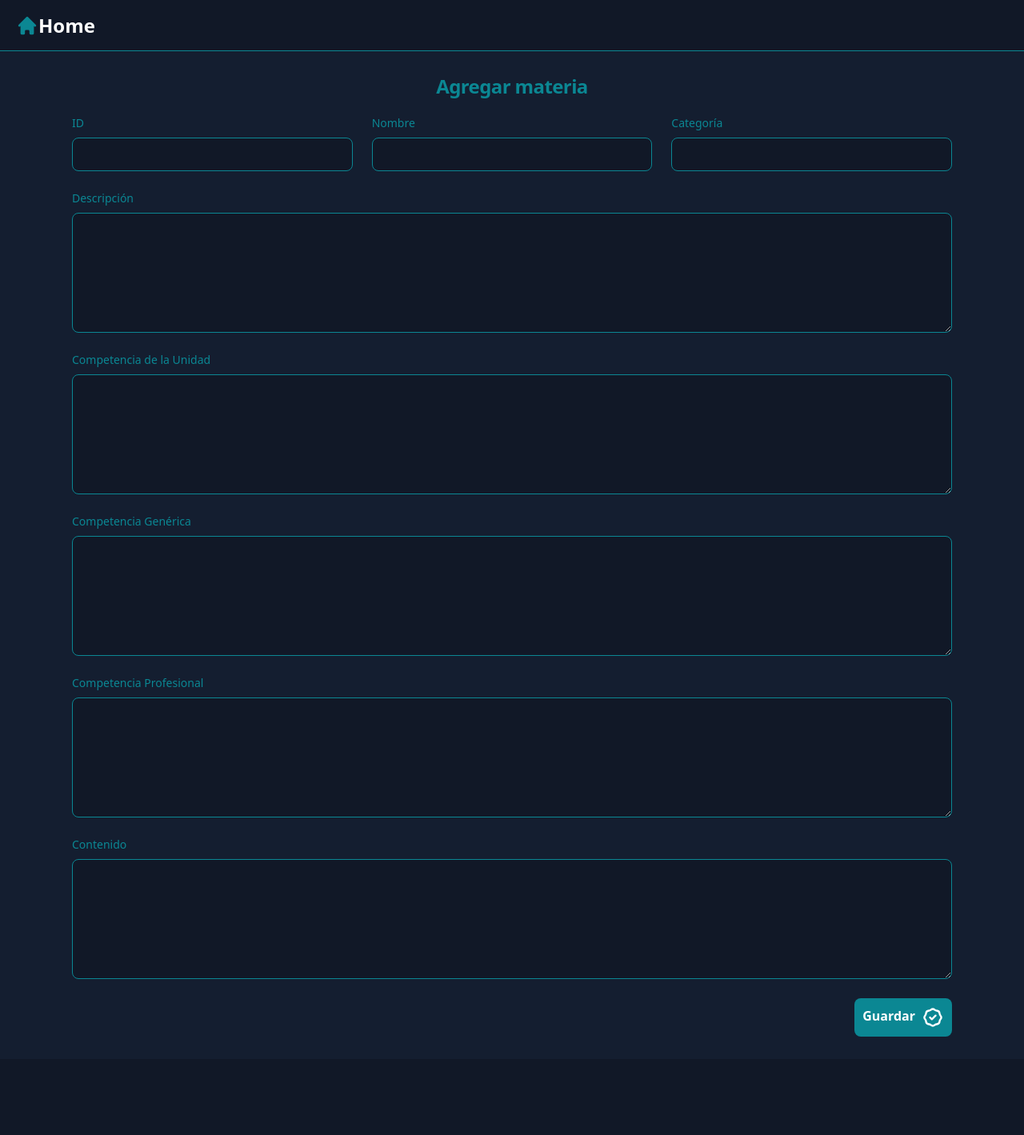
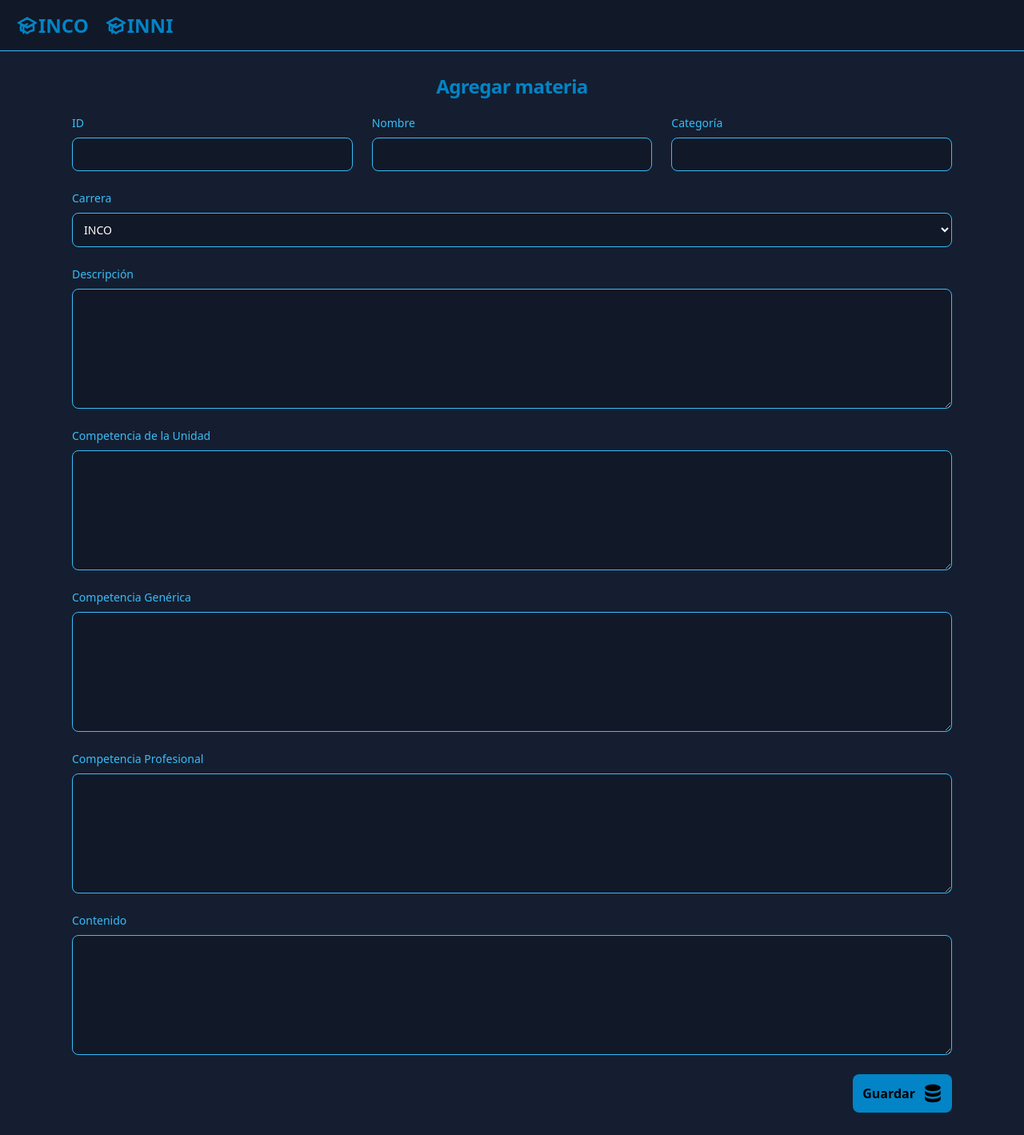
Before and after one commit to EdgarPinedo/SS_APP, a Flask app: page /new in a window 1280 px wide. Shown: the whole page at 80% size. Before the commit the page ends 1296 px from the top, so only its background shows below. Run offline with Flask 2, Linux system fonts and the light colour scheme; parts of the project's set-up code (start-up, migrations or seed data) failed here and were passed over.

```diff
--- a/app.py
+++ b/app.py
@@ -2,6 +2,7 @@ import firebase_admin
 from firebase_admin import credentials
 from firebase_admin import firestore
 from similarity import buscar
+import html
 
 cred = credentials.Certificate('serviceAccountKey.json')
 firebase_admin.initialize_app(cred)
@@ -16,27 +17,44 @@ app = Flask(__name__)
 
 @app.route('/')
 def index():
+    materias = db.collection('Materias INCO').get()
+    list = []
+    for materia in materias:
+        list.append(materia.to_dict())
+    return render_template('index.html', mats = list, _index = "inco")
+
+@app.route('/INNI')
+def inni():
     materias = db.collection('Materias').get()
     list = []
     for materia in materias:
         list.append(materia.to_dict())
-    return render_template('index.html', mats = list)
+    return render_template('index.html', mats = list, _index = "inni")
 
-@app.route('/busqueda', methods = ['POST'])
-def busqueda():
+
+#buscar materias
+
+@app.route('/busqueda/<index>', methods = ['POST'])
+def busqueda(index):
     if request.method == 'POST':
-        materias = db.collection('Materias').get()
         list = []
+
+        if index == "inco":
+            materias = db.collection('Materias INCO').get()
+        elif index == "inni":
+            materias = db.collection('Materias').get()
+
         stringBusqueda = request.form['search']
         for materia in materias:
             strings = [materia.to_dict()['title'], stringBusqueda]
             similarity = buscar(strings)
             if(similarity > 0.36):
                 list.append(materia.to_dict())
-    return render_template('index.html', mats = list)
+
+    return render_template('index.html', mats = list, _index = index)
 
 
-# Agregar page
+# Agregar materia
 
 @app.route('/new')
 def new():
@@ -53,17 +71,27 @@ def agregarMateria():
         competenciaG = request.form['competenciaG']
         competenciaP = request.form['competenciaP']
         contenido = request.form['contenido']
+        carrera = request.form['index']
         data = {'id':id, 'title':title, 'categoria':categoria, 'description':description,
                 'competenciaU':competenciaU, 'competenciaG':competenciaG, 'competenciaP':competenciaP, 'contenido':contenido}
-        db.collection('Materias INCO').document(id).set(data)
-    return redirect(url_for('index'))
+
+        if carrera == "INCO":
+            db.collection('Materias INCO').document(id).set(data)
+            return redirect(url_for('index'))
+        else:
+            db.collection('Materias').document(id).set(data)
+            return redirect(url_for('/INNI'))
+
 
 
 # Ver detalles de materia
 
-@app.route('/detalles/<id>')
-def show(id):
-    materia = db.collection('Materias').where("id", "==", id).get()[0].to_dict()
+@app.route('/detalles/<carrera>/<id>')
+def show(carrera, id):
+    if carrera == "inco":
+        materia = db.collection('Materias INCO').where("id", "==", id).get()[0].to_dict()
+    elif carrera == "inni":
+        materia = db.collection('Materias').where("id", "==", id).get()[0].to_dict()
     return render_template('show.html', mat = materia)
 
 if __name__ == '__main__':
--- a/static/css/dist/output.css
+++ b/static/css/dist/output.css
@@ -524,13 +507,29 @@ Ensure the default browser behavior of the `hidden` attribute.
   margin-bottom: 1.5rem;
 }
 
-.my-2 {
-  margin-top: 0.5rem;
+.my-8 {
+  margin-top: 2rem;
+  margin-bottom: 2rem;
+}
+
+.mt-7 {
+  margin-top: 1.75rem;
+}
+
+.mb-5 {
+  margin-bottom: 1.25rem;
+}
+
+.mb-6 {
+  margin-bottom: 1.5rem;
+}
+
+.mb-2 {
   margin-bottom: 0.5rem;
 }
 
-.mb-3 {
-  margin-bottom: 0.75rem;
+.mb-7 {
+  margin-bottom: 1.75rem;
 }
 
 .ml-2 {
@@ -541,32 +540,12 @@ Ensure the default browser behavior of the `hidden` attribute.
   margin-right: 1.25rem;
 }
 
-.mt-7 {
-  margin-top: 1.75rem;
+.mb-3 {
+  margin-bottom: 0.75rem;
 }
 
-.mb-2 {
-  margin-bottom: 0.5rem;
-}
-
-.mb-6 {
-  margin-bottom: 1.5rem;
-}
-
-.mt-5 {
-  margin-top: 1.25rem;
-}
-
-.mb-5 {
-  margin-bottom: 1.25rem;
-}
-
-.ml-2\.5 {
-  margin-left: 0.625rem;
-}
-
-.mb-7 {
-  margin-bottom: 1.75rem;
+.mr-4 {
+  margin-right: 1rem;
 }
 
 .block {
@@ -581,56 +560,44 @@ Ensure the default browser behavior of the `hidden` attribute.
   display: grid;
 }
 
-.h-5 {
-  height: 1.25rem;
+.h-\[150px\] {
+  height: 150px;
 }
 
-.h-screen {
-  height: 100vh;
+.h-7 {
+  height: 1.75rem;
 }
 
 .h-16 {
   height: 4rem;
 }
 
-.h-7 {
-  height: 1.75rem;
-}
-
-.h-6 {
-  height: 1.5rem;
-}
-
-.h-4 {
-  height: 1rem;
-}
-
-.h-\[100px\] {
-  height: 100px;
-}
-
-.h-\[150px\] {
-  height: 150px;
+.h-5 {
+  height: 1.25rem;
 }
 
 .max-h-48 {
   max-height: 12rem;
 }
 
-.w-\[800px\] {
-  width: 800px;
+.w-\[1100px\] {
+  width: 1100px;
 }
 
-.w-5 {
-  width: 1.25rem;
+.w-full {
+  width: 100%;
+}
+
+.w-auto {
+  width: auto;
 }
 
 .w-7 {
   width: 1.75rem;
 }
 
-.w-full {
-  width: 100%;
+.w-5 {
+  width: 1.25rem;
 }
 
 .w-\[900px\] {
@@ -641,40 +608,12 @@ Ensure the default browser behavior of the `hidden` attribute.
   width: 1152px;
 }
 
-.w-\[1200px\] {
-  width: 1200px;
-}
-
-.w-6 {
-  width: 1.5rem;
-}
-
-.w-4 {
-  width: 1rem;
-}
-
-.w-auto {
-  width: auto;
-}
-
-.w-\[1100px\] {
-  width: 1100px;
-}
-
-.w-1\/3 {
-  width: 33.333333%;
+.w-\[150px\] {
+  width: 150px;
 }
 
 .flex-wrap {
   flex-wrap: wrap;
-}
-
-.items-start {
-  align-items: flex-start;
-}
-
-.items-end {
-  align-items: flex-end;
 }
 
 .items-center {
@@ -731,29 +658,9 @@ Ensure the default browser behavior of the `hidden` attribute.
   border-bottom-width: 1px;
 }
 
-.border-\[\#0b8793\] {
+.border-sky-400 {
   --tw-border-opacity: 1;
-  border-color: rgb(11 135 147 / var(--tw-border-opacity));
-}
-
-.border-gray-600 {
-  --tw-border-opacity: 1;
-  border-color: rgb(75 85 99 / var(--tw-border-opacity));
-}
-
-.border-gray-300 {
-  --tw-border-opacity: 1;
-  border-color: rgb(209 213 219 / var(--tw-border-opacity));
-}
-
-.bg-\[\#0b8793\] {
-  --tw-bg-opacity: 1;
-  background-color: rgb(11 135 147 / var(--tw-bg-opacity));
-}
-
-.bg-\[\#141e30\] {
-  --tw-bg-opacity: 1;
-  background-color: rgb(20 30 48 / var(--tw-bg-opacity));
+  border-color: rgb(56 189 248 / var(--tw-border-opacity));
 }
 
 .bg-gray-900 {
@@ -761,24 +668,9 @@ Ensure the default browser behavior of the `hidden` attribute.
   background-color: rgb(17 24 39 / var(--tw-bg-opacity));
 }
 
-.bg-gray-700 {
+.bg-sky-600 {
   --tw-bg-opacity: 1;
-  background-color: rgb(55 65 81 / var(--tw-bg-opacity));
-}
-
-.bg-gray-50 {
-  --tw-bg-opacity: 1;
-  background-color: rgb(249 250 251 / var(--tw-bg-opacity));
-}
-
-.bg-blue-700 {
-  --tw-bg-opacity: 1;
-  background-color: rgb(29 78 216 / var(--tw-bg-opacity));
-}
-
-.bg-red-500 {
-  --tw-bg-opacity: 1;
-  background-color: rgb(239 68 68 / var(--tw-bg-opacity));
+  background-color: rgb(2 132 199 / var(--tw-bg-opacity));
 }
 
 .p-2\.5 {
@@ -793,19 +685,8 @@ Ensure the default browser behavior of the `hidden` attribute.
   padding: 1rem;
 }
 
-.px-5 {
-  padding-left: 1.25rem;
-  padding-right: 1.25rem;
-}
-
-.py-2\.5 {
-  padding-top: 0.625rem;
-  padding-bottom: 0.625rem;
-}
-
-.py-2 {
-  padding-top: 0.5rem;
-  padding-bottom: 0.5rem;
+.pl-3 {
+  padding-left: 0.75rem;
 }
 
 .pl-5 {
@@ -816,24 +697,16 @@ Ensure the default browser behavior of the `hidden` attribute.
   padding-right: 1.25rem;
 }
 
-.pl-3 {
-  padding-left: 0.75rem;
-}
-
 .pl-10 {
   padding-left: 2.5rem;
 }
 
-.pl-2\.5 {
-  padding-left: 0.625rem;
+.text-center {
+  text-align: center;
 }
 
-.pl-2 {
-  padding-left: 0.5rem;
-}
-
-.text-center {
-  text-align: center;
+.text-justify {
+  text-align: justify;
 }
 
 .text-2xl {
@@ -846,20 +719,35 @@ Ensure the default browser behavior of the `hidden` attribute.
   line-height: 1.25rem;
 }
 
+.text-xl {
+  font-size: 1.25rem;
+  line-height: 1.75rem;
+}
+
 .font-bold {
   font-weight: 700;
+}
+
+.font-medium {
+  font-weight: 500;
 }
 
 .font-normal {
   font-weight: 400;
 }
 
-.font-medium {
-  font-weight: 500;
+.tracking-tight {
+  letter-spacing: -0.025em;
 }
 
-.tracking-tight {
-  letter-spacing: -0.025em;
+.text-sky-600 {
+  --tw-text-opacity: 1;
+  color: rgb(2 132 199 / var(--tw-text-opacity));
+}
+
+.text-sky-400 {
+  --tw-text-opacity: 1;
+  color: rgb(56 189 248 / var(--tw-text-opacity));
 }
 
 .text-white {
@@ -867,39 +755,14 @@ Ensure the default browser behavior of the `hidden` attribute.
   color: rgb(255 255 255 / var(--tw-text-opacity));
 }
 
-.text-\[\#0b8793\] {
+.text-black {
   --tw-text-opacity: 1;
-  color: rgb(11 135 147 / var(--tw-text-opacity));
+  color: rgb(0 0 0 / var(--tw-text-opacity));
 }
 
 .text-gray-400 {
   --tw-text-opacity: 1;
   color: rgb(156 163 175 / var(--tw-text-opacity));
-}
-
-.text-gray-300 {
-  --tw-text-opacity: 1;
-  color: rgb(209 213 219 / var(--tw-text-opacity));
-}
-
-.text-gray-900 {
-  --tw-text-opacity: 1;
-  color: rgb(17 24 39 / var(--tw-text-opacity));
-}
-
-.placeholder-\[\#0b8793\]::-moz-placeholder {
-  --tw-placeholder-opacity: 1;
-  color: rgb(11 135 147 / var(--tw-placeholder-opacity));
-}
-
-.placeholder-\[\#0b8793\]:-ms-input-placeholder {
-  --tw-placeholder-opacity: 1;
-  color: rgb(11 135 147 / var(--tw-placeholder-opacity));
-}
-
-.placeholder-\[\#0b8793\]::placeholder {
-  --tw-placeholder-opacity: 1;
-  color: rgb(11 135 147 / var(--tw-placeholder-opacity));
 }
 
 .placeholder-gray-400::-moz-placeholder {
@@ -917,49 +780,44 @@ Ensure the default browser behavior of the `hidden` attribute.
   color: rgb(156 163 175 / var(--tw-placeholder-opacity));
 }
 
-.hover\:bg-\[\#013C41\]:hover {
-  --tw-bg-opacity: 1;
-  background-color: rgb(1 60 65 / var(--tw-bg-opacity));
+.placeholder-sky-400::-moz-placeholder {
+  --tw-placeholder-opacity: 1;
+  color: rgb(56 189 248 / var(--tw-placeholder-opacity));
 }
 
-.hover\:bg-blue-800:hover {
-  --tw-bg-opacity: 1;
-  background-color: rgb(30 64 175 / var(--tw-bg-opacity));
+.placeholder-sky-400:-ms-input-placeholder {
+  --tw-placeholder-opacity: 1;
+  color: rgb(56 189 248 / var(--tw-placeholder-opacity));
 }
 
-.hover\:text-\[\#0b8793\]:hover {
-  --tw-text-opacity: 1;
-  color: rgb(11 135 147 / var(--tw-text-opacity));
+.placeholder-sky-400::placeholder {
+  --tw-placeholder-opacity: 1;
+  color: rgb(56 189 248 / var(--tw-placeholder-opacity));
 }
 
-.focus\:border:focus {
-  border-width: 1px;
+.hover\:bg-sky-800:hover {
+  --tw-bg-opacity: 1;
+  background-color: rgb(7 89 133 / var(--tw-bg-opacity));
 }
 
-.focus\:border-blue-500:focus {
-  --tw-border-opacity: 1;
-  border-color: rgb(59 130 246 / var(--tw-border-opacity));
+.hover\:bg-gray-800:hover {
+  --tw-bg-opacity: 1;
+  background-color: rgb(31 41 55 / var(--tw-bg-opacity));
 }
 
-.focus\:border-\[\#0b8793\]:focus {
-  --tw-border-opacity: 1;
-  border-color: rgb(11 135 147 / var(--tw-border-opacity));
+.hover\:text-white:hover {
+  --tw-text-opacity: 1;
+  color: rgb(255 255 255 / var(--tw-text-opacity));
 }
 
-.focus\:bg-gray-900:focus {
-  --tw-bg-opacity: 1;
-  background-color: rgb(17 24 39 / var(--tw-bg-opacity));
+.hover\:text-sky-100:hover {
+  --tw-text-opacity: 1;
+  color: rgb(224 242 254 / var(--tw-text-opacity));
 }
 
 .focus\:outline-none:focus {
   outline: 2px solid transparent;
   outline-offset: 2px;
-}
-
-.focus\:ring-4:focus {
-  --tw-ring-offset-shadow: var(--tw-ring-inset) 0 0 0 var(--tw-ring-offset-width) var(--tw-ring-offset-color);
-  --tw-ring-shadow: var(--tw-ring-inset) 0 0 0 calc(4px + var(--tw-ring-offset-width)) var(--tw-ring-color);
-  box-shadow: var(--tw-ring-offset-shadow), var(--tw-ring-shadow), var(--tw-shadow, 0 0 #0000);
 }
 
 .focus\:ring:focus {
--- a/templates/agregar.html
+++ b/templates/agregar.html
@@ -1,49 +1,57 @@
 {% extends "base_template.html" %}
 {% block content %}
 
-  <h5 class="w-[1100px] text-center mt-7 mb-5 text-2xl font-bold tracking-tight text-[#0b8793]">Agregar materia</h5>
+  <h5 class="w-[1100px] text-center mt-7 mb-5 text-2xl font-bold tracking-tight text-sky-600">Agregar materia</h5>
 
   <form action="/agregarmateria" method="POST" class="w-[1100px]">
     <div class="grid xl:grid-cols-3 xl:gap-6">
       <div class="relative z-0 w-full mb-6 group">
-        <label for="id" class="block mb-2 text-sm font-medium text-[#0b8793]">ID</label>
-        <input type="text" autocomplete="off" name="id" class="border text-sm rounded-lg block p-2.5 w-full bg-gray-900 border-[#0b8793] placeholder-gray-400 text-white focus:outline-none focus:ring focus:ring-[#0b8793]"required>
+        <label for="id" class="block mb-2 text-sm font-medium text-sky-400">ID</label>
+        <input type="text" autocomplete="off" name="id" class="border text-sm rounded-lg block p-2.5 w-full bg-gray-900 border-sky-400 placeholder-gray-400 text-white focus:outline-none focus:ring focus:ring-sky-400"required>
       </div>
       <div class="relative z-0 w-full mb-6 group">
-        <label for="tittle" class="block mb-2 text-sm font-medium text-[#0b8793]">Nombre</label>
-        <input type="text" autocomplete="off" name="title" class="border text-sm rounded-lg block p-2.5 w-full bg-gray-900 border-[#0b8793] placeholder-gray-400 text-white focus:outline-none focus:ring focus:ring-[#0b8793]"required>
+        <label for="tittle" class="block mb-2 text-sm font-medium text-sky-400">Nombre</label>
+        <input type="text" autocomplete="off" name="title" class="border text-sm rounded-lg block p-2.5 w-full bg-gray-900 border-sky-400 placeholder-gray-400 text-white focus:outline-none focus:ring focus:ring-sky-400"required>
       </div>
       <div class="relative z-0 w-full mb-6 group">
-        <label for="categoria" class="block mb-2 text-sm font-medium text-[#0b8793]">Categoría</label>
-        <input type="text" autocomplete="off" name="categoria" class="border text-sm rounded-lg block p-2.5 w-full bg-gray-900 border-[#0b8793] placeholder-gray-400 text-white focus:outline-none focus:ring focus:ring-[#0b8793]"required>
+        <label for="categoria" class="block mb-2 text-sm font-medium text-sky-400">Categoría</label>
+        <input type="text" autocomplete="off" name="categoria" class="border text-sm rounded-lg block p-2.5 w-full bg-gray-900 border-sky-400 placeholder-gray-400 text-white focus:outline-none focus:ring focus:ring-sky-400"required>
       </div>
     </div>
 
+    <label for="index" class="block mb-2 text-sm font-medium text-sky-400">Carrera</label>
+    <select name="index" class="border text-sm rounded-lg block w-full p-2.5 mb-6 bg-gray-900 border-sky-400 placeholder-gray-400 text-white focus:outline-none focus:ring focus:ring-sky-400">
+      <option>INCO</option>
+      <option>INNI</option>
+    </select>
+
     <div class="mb-6">
-      <label for="description" class="block mb-2 text-sm font-medium text-[#0b8793]">Descripción</label>
-      <textarea type="text" name="description" class="block w-full h-[150px] p-4 border border-[#0b8793] rounded-lg sm:text-md bg-gray-900 placeholder-gray-400 text-white focus:outline-none focus:ring focus:ring-[#0b8793]" required></textarea>
+      <label for="description" class="block mb-2 text-sm font-medium text-sky-400">Descripción</label>
+      <textarea type="text" name="description" class="block w-full h-[150px] p-4 border border-sky-400 rounded-lg sm:text-md bg-gray-900 placeholder-gray-400 text-white focus:outline-none focus:ring focus:ring-sky-400" required></textarea>
     </div>
     <div class="mb-6">
-      <label for="competenciaU" class="block mb-2 text-sm font-medium text-[#0b8793]">Competencia de la Unidad</label>
-      <textarea type="text" name="competenciaU" class="block w-full h-[150px] p-4 border border-[#0b8793] rounded-lg sm:text-md bg-gray-900 placeholder-gray-400 text-white focus:outline-none focus:ring focus:ring-[#0b8793]" required></textarea>
+      <label for="competenciaU" class="block mb-2 text-sm font-medium text-sky-400">Competencia de la Unidad</label>
+      <textarea type="text" name="competenciaU" class="block w-full h-[150px] p-4 border border-sky-400 rounded-lg sm:text-md bg-gray-900 placeholder-gray-400 text-white focus:outline-none focus:ring focus:ring-sky-400" required></textarea>
     </div>
     <div class="mb-6">
-      <label for="competenciaG" class="block mb-2 text-sm font-medium text-[#0b8793]">Competencia Genérica</label>
-      <textarea type="text" name="competenciaG" class="block w-full h-[150px] p-4 border border-[#0b8793] rounded-lg sm:text-md bg-gray-900 placeholder-gray-400 text-white focus:outline-none focus:ring focus:ring-[#0b8793]" required></textarea>
+      <label for="competenciaG" class="block mb-2 text-sm font-medium text-sky-400">Competencia Genérica</label>
+      <textarea type="text" name="competenciaG" class="block w-full h-[150px] p-4 border border-sky-400 rounded-lg sm:text-md bg-gray-900 placeholder-gray-400 text-white focus:outline-none focus:ring focus:ring-sky-400" required></textarea>
     </div>
     <div class="mb-6">
-      <label for="competenciaP" class="block mb-2 text-sm font-medium text-[#0b8793]">Competencia Profesional</label>
-      <textarea type="text" name="competenciaP" class="block w-full h-[150px] p-4 border border-[#0b8793] rounded-lg sm:text-md bg-gray-900 placeholder-gray-400 text-white focus:outline-none focus:ring focus:ring-[#0b8793]" required></textarea>
+      <label for="competenciaP" class="block mb-2 text-sm font-medium text-sky-400">Competencia Profesional</label>
+      <textarea type="text" name="competenciaP" class="block w-full h-[150px] p-4 border border-sky-400 rounded-lg sm:text-md bg-gray-900 placeholder-gray-400 text-white focus:outline-none focus:ring focus:ring-sky-400" required></textarea>
     </div>
     <div class="mb-6">
-      <label for="contenido" class="block mb-2 text-sm font-medium text-[#0b8793]">Contenido</label>
-      <textarea type="text" name="contenido" class="block w-full h-[150px] p-4 border border-[#0b8793] rounded-lg sm:text-md bg-gray-900 placeholder-gray-400 text-white focus:outline-none focus:ring focus:ring-[#0b8793]" required></textarea>
+      <label for="contenido" class="block mb-2 text-sm font-medium text-sky-400">Contenido</label>
+      <textarea type="text" name="contenido" class="block w-full h-[150px] p-4 border border-sky-400 rounded-lg sm:text-md bg-gray-900 placeholder-gray-400 text-white focus:outline-none focus:ring focus:ring-sky-400" required></textarea>
     </div>
 
     <div class="flex justify-end w-[1100px] mb-7">
-      <button class="p-2.5 ml-2 bg-[#0b8793] flex w-auto rounded-lg hover:bg-[#013C41] font-bold text-white"> Guardar
-        <svg xmlns="http://www.w3.org/2000/svg" class="h-7 w-7 ml-2" fill="none" viewBox="0 0 24 24" stroke="white" stroke-width="2">
-          <path stroke-linecap="round" stroke-linejoin="round" d="M9 12l2 2 4-4M7.835 4.697a3.42 3.42 0 001.946-.806 3.42 3.42 0 014.438 0 3.42 3.42 0 001.946.806 3.42 3.42 0 013.138 3.138 3.42 3.42 0 00.806 1.946 3.42 3.42 0 010 4.438 3.42 3.42 0 00-.806 1.946 3.42 3.42 0 01-3.138 3.138 3.42 3.42 0 00-1.946.806 3.42 3.42 0 01-4.438 0 3.42 3.42 0 00-1.946-.806 3.42 3.42 0 01-3.138-3.138 3.42 3.42 0 00-.806-1.946 3.42 3.42 0 010-4.438 3.42 3.42 0 00.806-1.946 3.42 3.42 0 013.138-3.138z" />
+      <button class="p-2.5 pl-3 bg-sky-600 flex items-center w-auto rounded-lg hover:bg-sky-800 font-bold text-black hover:text-white"> Guardar
+        <svg xmlns="http://www.w3.org/2000/svg" class="h-7 w-7 ml-2" viewBox="0 0 20 20" fill="currentColor">
+          <path d="M3 12v3c0 1.657 3.134 3 7 3s7-1.343 7-3v-3c0 1.657-3.134 3-7 3s-7-1.343-7-3z" />
+          <path d="M3 7v3c0 1.657 3.134 3 7 3s7-1.343 7-3V7c0 1.657-3.134 3-7 3S3 8.657 3 7z" />
+          <path d="M17 5c0 1.657-3.134 3-7 3S3 6.657 3 5s3.134-3 7-3 7 1.343 7 3z" />
         </svg>
       </button>
     </div>
--- a/templates/base_template.html
+++ b/templates/base_template.html
@@ -6,17 +6,30 @@
       <style> html { background-color: #141e30; } </style>
     </head>
 
-    <body class="bg-[#141e30] h-screen">
+    <body>
 
-      <nav class="bg-gray-900 pl-5 pr-5 h-16 border-b border-[#0b8793] flex flex-wrap justify-between items-center mx-auto">
-        <a class="text-white font-bold text-2xl flex mr-5 items-center" href="/">
-          <svg xmlns="http://www.w3.org/2000/svg" class="h-7 w-7" viewBox="0 0 20 20" fill="#0b8793">
-            <path d="M10.707 2.293a1 1 0 00-1.414 0l-7 7a1 1 0 001.414 1.414L4 10.414V17a1 1 0 001 1h2a1 1 0 001-1v-2a1 1 0 011-1h2a1 1 0 011 1v2a1 1 0 001 1h2a1 1 0 001-1v-6.586l.293.293a1 1 0 001.414-1.414l-7-7z" />
-          </svg>
-          Home
-        </a>
+      <nav class="bg-gray-900 pl-5 pr-5 h-16 border-b border-sky-400 flex flex-wrap justify-between items-center mx-auto">
+        <div class="flex items-center">
+          <a href="/" class="text-sky-600 font-bold text-2xl flex mr-5 items-center">
+            <svg xmlns="http://www.w3.org/2000/svg" class="h-7 w-7" fill="none" viewBox="0 0 24 24" stroke="currentColor" stroke-width="2">
+              <path d="M12 14l9-5-9-5-9 5 9 5z" />
+              <path d="M12 14l6.16-3.422a12.083 12.083 0 01.665 6.479A11.952 11.952 0 0012 20.055a11.952 11.952 0 00-6.824-2.998 12.078 12.078 0 01.665-6.479L12 14z" />
+            <path stroke-linecap="round" stroke-linejoin="round" d="M12 14l9-5-9-5-9 5 9 5zm0 0l6.16-3.422a12.083 12.083 0 01.665 6.479A11.952 11.952 0 0012 20.055a11.952 11.952 0 00-6.824-2.998 12.078 12.078 0 01.665-6.479L12 14zm-4 6v-7.5l4-2.222" />
+            </svg>
+            INCO
+          </a>
+          <a href="/INNI" class="text-sky-600 font-bold text-2xl flex mr-5 items-center">
+            <svg xmlns="http://www.w3.org/2000/svg" class="h-7 w-7" fill="none" viewBox="0 0 24 24" stroke="currentColor" stroke-width="2">
+              <path d="M12 14l9-5-9-5-9 5 9 5z" />
+              <path d="M12 14l6.16-3.422a12.083 12.083 0 01.665 6.479A11.952 11.952 0 0012 20.055a11.952 11.952 0 00-6.824-2.998 12.078 12.078 0 01.665-6.479L12 14z" />
+            <path stroke-linecap="round" stroke-linejoin="round" d="M12 14l9-5-9-5-9 5 9 5zm0 0l6.16-3.422a12.083 12.083 0 01.665 6.479A11.952 11.952 0 0012 20.055a11.952 11.952 0 00-6.824-2.998 12.078 12.078 0 01.665-6.479L12 14zm-4 6v-7.5l4-2.222" />
+            </svg>
+            INNI
+          </a>
+        </div>
+
         <a href="/new" id="addInTemplate">
-          <svg xmlns="http://www.w3.org/2000/svg" class="h-7 w-7" fill="none" viewBox="0 0 24 24" stroke="#0b8793" stroke-width="3">
+          <svg xmlns="http://www.w3.org/2000/svg" class="h-7 w-7" fill="none" viewBox="0 0 24 24" stroke="rgb(2 132 199)" stroke-width="3">
             <path stroke-linecap="round" stroke-linejoin="round" d="M12 4v16m8-8H4" />
           </svg>
         </a>
```
Also changed, not shown: other parts of static/css/dist/output.css (+10 -146 lines), templates/index.html (+7 -8 lines), templates/show.html (+52 -2 lines).
